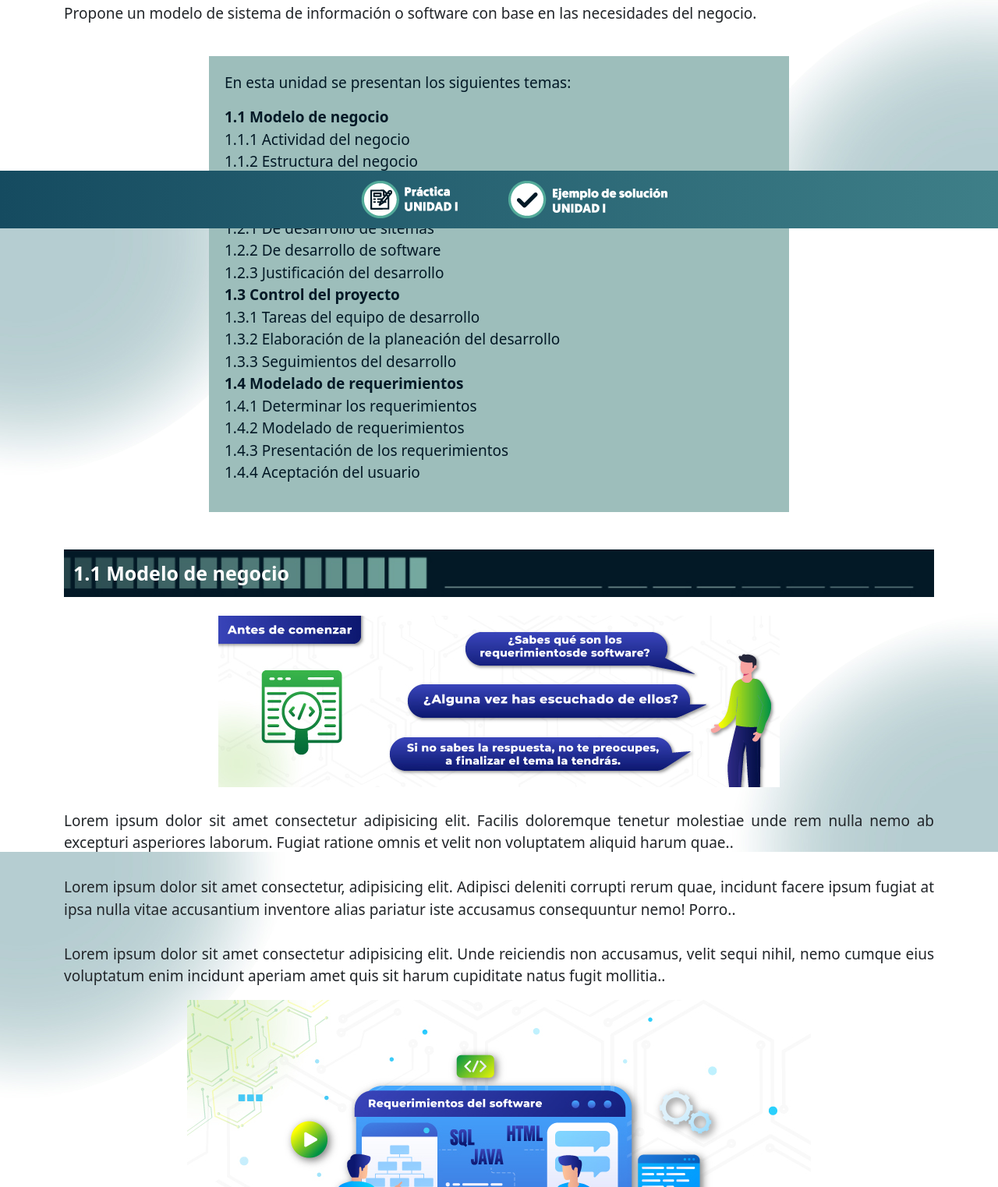
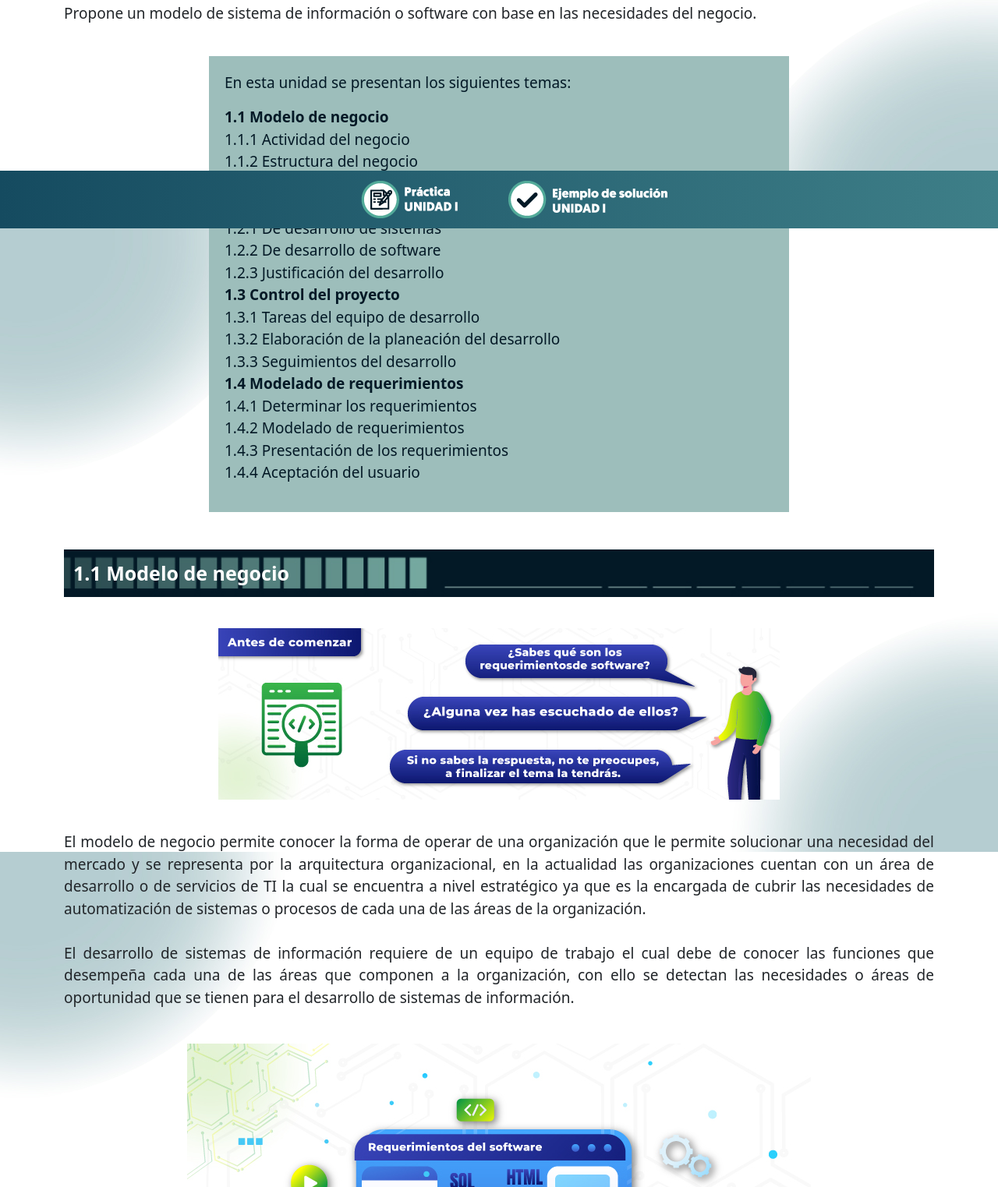
Before and after one commit to diegocastilloho/diseno_proyectos_sistemas_informaticos, a plain HTML site: page unidad1.html in a window 1280 px wide. Shown: the part 507-2030 px from the top of the page at 78% size. Drawn offline with nearby package versions, Linux system fonts and the light colour scheme; a script that the page names is missing.

Commit message:
Inicio de vaciado de contenido de la unidad 1

```diff
--- a/unidad1.html
+++ b/unidad1.html
@@ -88,7 +88,7 @@
 			   1.1.2	Estructura del negocio<br>
 			   1.1.3	Procesos del negocio<br>
 		    <b>1.2	Identificación de necesidades del negocio</b><br>
-			   1.2.1	De desarrollo de sitemas<br>
+			   1.2.1	De desarrollo de sistemas<br>
 			   1.2.2	De desarrollo de software<br>
 			   1.2.3	Justificación del desarrollo<br>
 			<b>1.3	Control del proyecto</b><br>
@@ -109,13 +109,15 @@
 
 		<div class="pleca-temas">1.1 Modelo de negocio</div>
 		<br>
-	  <center><img src="imas/u1/1_1_banner.jpg" class="imagen-responsiva"></center>
-		<p><br>
-		  Lorem ipsum dolor sit amet consectetur adipisicing elit. Facilis doloremque tenetur molestiae unde rem nulla nemo ab excepturi asperiores laborum. Fugiat ratione omnis et velit non voluptatem aliquid harum quae..<br>
+		<div class="contenedor">
+			<!--PREGUNTA DETONADORA-->
+			<img src="imas/u1/1_1_banner.jpg" class="imagen-responsiva">
+		</div>
+		<br><p>
+		  El modelo de negocio permite conocer la forma de operar de una organización que le permite solucionar una necesidad del mercado y se representa por la arquitectura organizacional, en la actualidad las organizaciones cuentan con un área de desarrollo o de servicios de TI la cual se encuentra a nivel estratégico ya que es la encargada de cubrir las necesidades de automatización de sistemas o procesos de cada una de las áreas de la organización.<br>
 		  <br>
-		  Lorem ipsum dolor sit amet consectetur, adipisicing elit. Adipisci deleniti corrupti rerum quae, incidunt facere ipsum fugiat at ipsa nulla vitae accusantium inventore alias pariatur iste accusamus consequuntur nemo! Porro..<br>
-		  <br>
-	    Lorem ipsum dolor sit amet consectetur adipisicing elit. Unde reiciendis non accusamus, velit sequi nihil, nemo cumque eius voluptatum enim incidunt aperiam amet quis sit harum cupiditate natus fugit mollitia..</p>
+		  El desarrollo de sistemas de información requiere de un equipo de trabajo el cual debe de conocer las funciones que desempeña cada una de las áreas que componen a la organización, con ello se detectan las necesidades o áreas de oportunidad que se tienen para el desarrollo de sistemas de información.<br>
+		  <br></p>
         <div>
           <div> </div>
       </div>
```
